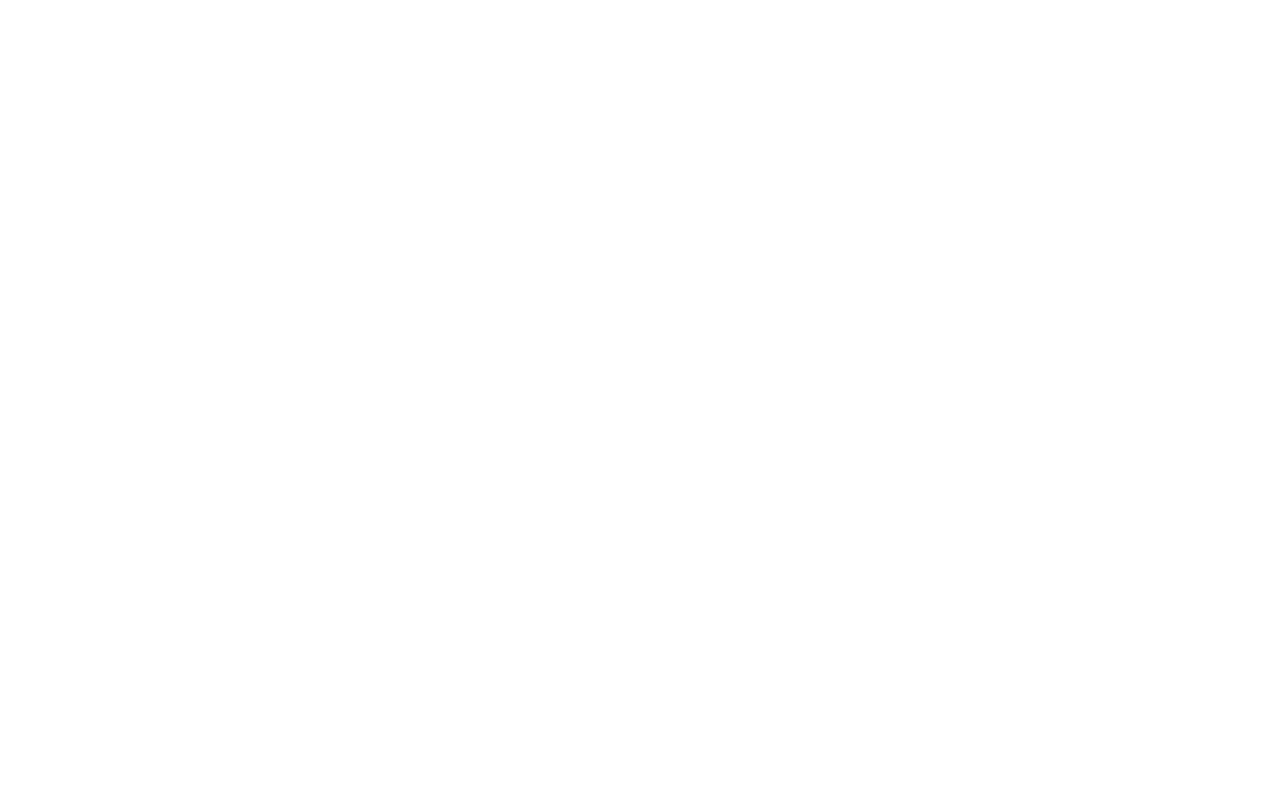
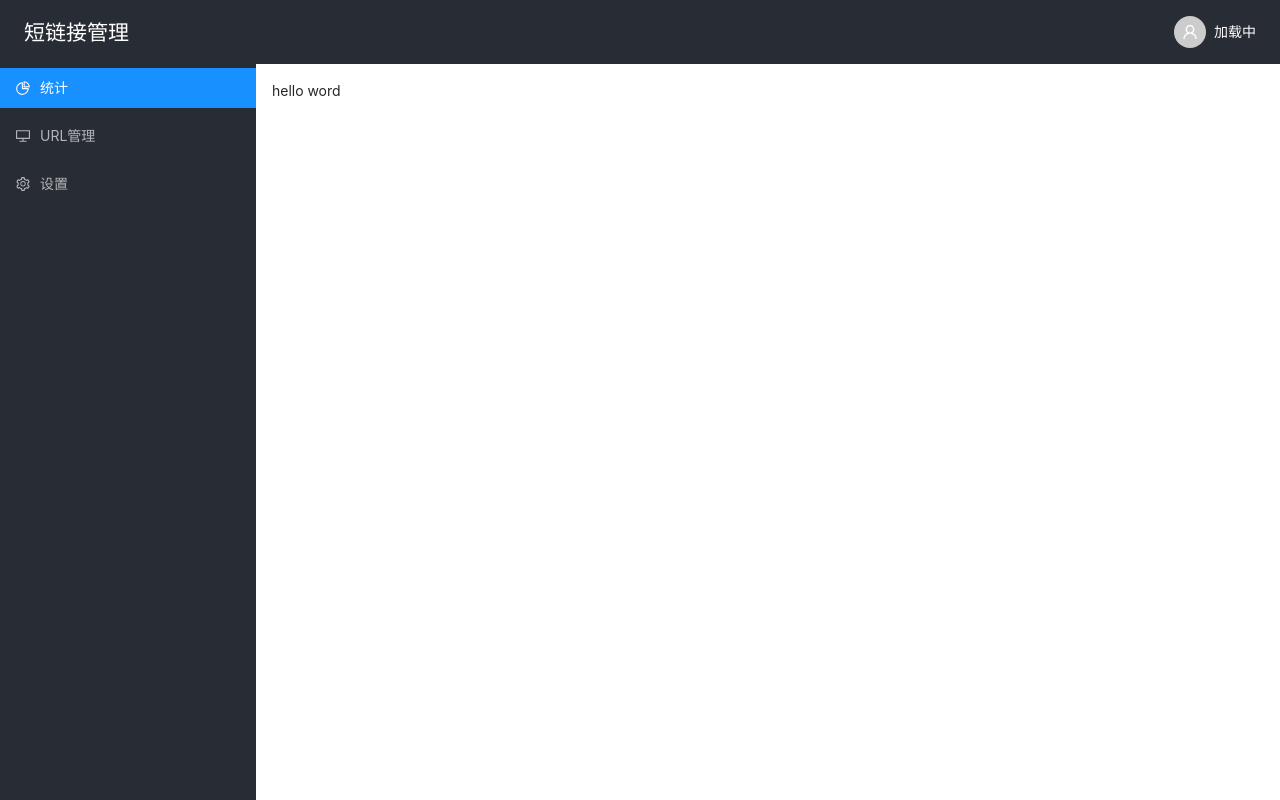
Before and after one commit to FantWings/short-url_react, a React (Create React App) app: page /admin/url in a window 1280 px wide. Built offline with nearby package versions, Linux system fonts and the light colour scheme; no server answers; sample sign-in values are in the browser's storage.

Commit message:
摸摸鱼

```diff
--- a/src/common/fetchData.tsx
+++ b/src/common/fetchData.tsx
@@ -51,6 +51,7 @@
           break
         default:
           message.error(msg)
+          break
       }
     }
   } catch (error) {
--- a/src/common/interfaces.tsx
+++ b/src/common/interfaces.tsx
@@ -9,4 +9,5 @@
   qq?: string | null
   uuid?: string
   vip_vaild?: string
+  avatar?: string
 }
--- a/src/pages/admin.tsx
+++ b/src/pages/admin.tsx
@@ -5,11 +5,11 @@
 import styled from 'styled-components'
 import { fetchData } from '../common/fetchData'
 import { UserInfo } from '../common/interfaces'
+import { Route, Switch } from 'react-router-dom'
+import PageUrl from './panel/url'
 
-export default function AdminPage(props: any) {
+export default function AdminPage() {
   const history = useHistory()
-  // const { SubMenu } = Menu
-  // const [loading, setLoading] = useState(false)
   const [data, setData] = useState<UserInfo>({
     email: '加载中',
   })
@@ -18,10 +18,10 @@
   const [sessionToken] = useState(localStorage.getItem('sessionToken'))
 
   // 未登录跳转
-  if (!sessionToken) {
-    message.warn('请重新登录！')
-    history.replace('/login')
-  }
+  // if (!sessionToken) {
+  //   message.warn('请重新登录！')
+  //   history.replace('/login')
+  // }
 
   useEffect(() => {
     const getUserInfo = async () => {
@@ -38,8 +38,13 @@
         setData
       )
     }
-    if (sessionToken) getUserInfo()
-  }, [sessionToken])
+    if (!sessionToken) {
+      message.warn('请重新登录！')
+      history.replace('/login')
+    } else {
+      getUserInfo()
+    }
+  }, [sessionToken, history])
 
   const handleSignOut = async () => {
     await fetchData(`http://127.0.0.1:5000/auth/signOut`, {
@@ -68,7 +73,7 @@
         <h2 id={'title'}>短链接管理</h2>
         <Dropdown overlay={avatarMenu} placement="bottomRight" arrow>
           <div id={'userInfo'}>
-            <Avatar size={32} icon={<UserOutlined />} style={{ margin: '0 8px' }} />
+            <Avatar size={32} icon={<UserOutlined />} style={{ margin: '0 8px' }} src={data.avatar} />
             <span>{data.email}</span>
           </div>
         </Dropdown>
@@ -76,19 +81,32 @@
 
       <Body>
         <div style={{ width: 256 }}>
-          <Menu defaultSelectedKeys={['1']} defaultOpenKeys={['sub1']} mode="inline" theme="dark">
-            <Menu.Item key="1" icon={<PieChartOutlined />}>
+          <Menu
+            defaultSelectedKeys={['1']}
+            defaultOpenKeys={['sub1']}
+            mode="vertical"
+            theme="dark"
+            style={{ height: 'calc(100vh - 64px)', background: 'rgb(40,44,52)' }}
+          >
+            <Menu.Item key="1" icon={<PieChartOutlined />} onClick={() => history.push('/admin/dashboard')}>
               统计
             </Menu.Item>
-            <Menu.Item key="2" icon={<DesktopOutlined />}>
+            <Menu.Item key="2" icon={<DesktopOutlined />} onClick={() => history.push('/admin/url')}>
               URL管理
             </Menu.Item>
-            <Menu.Item key="3" icon={<SettingOutlined />}>
+            <Menu.Item key="3" icon={<SettingOutlined />} onClick={() => history.push('/admin/settings')}>
               设置
             </Menu.Item>
           </Menu>
         </div>
-        <div id={'container'}>{props.children}</div>
+        <div id={'container'}>
+          <Switch>
+            <Route path="/admin/profile" component={PageUrl} />
+            <Route path="/admin/dashboard" component={PageUrl} />
+            <Route path="/admin/url" component={PageUrl} />
+            <Route path="/admin/settings" component={PageUrl} />
+          </Switch>
+        </div>
       </Body>
     </div>
   )
--- /dev/null
+++ b/src/pages/panel/url.tsx
@@ -0,0 +1,7 @@
+export default function PageUrl() {
+  return (
+    <div>
+      <p>hello word</p>
+    </div>
+  )
+}
--- a/src/router.tsx
+++ b/src/router.tsx
@@ -9,6 +9,9 @@
       <Redirect to="/login" />
     </Route>
     <Route path="/login" component={Login} exact />
-    <Route path="/admin" component={Admin} exact />
+    <Route path="/admin" exact>
+      <Redirect to="/admin/dashboard" />
+    </Route>
+    <Route path="/admin" component={Admin} />
   </Switch>
 ))
```
